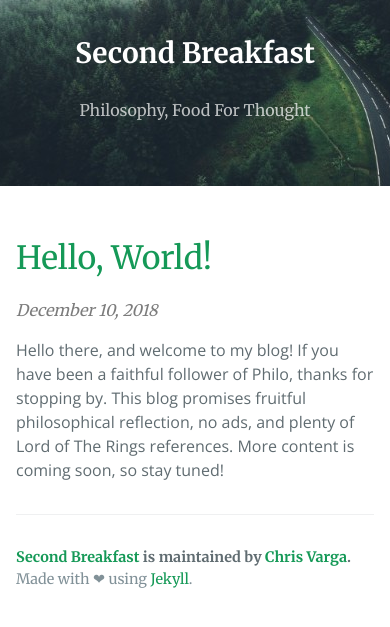
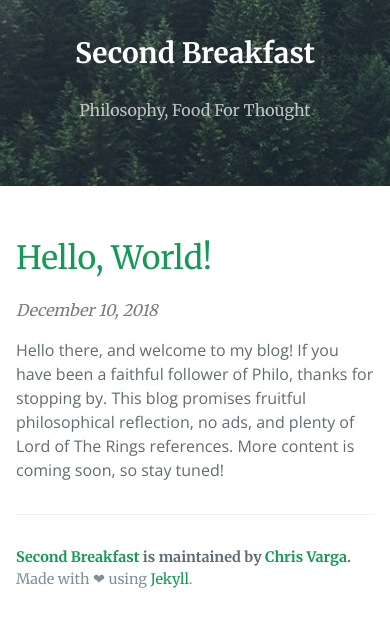
Before and after one commit to second-breakfast/second-breakfast.github.io, a Jekyll site: the page built from index.html, in a window 390 px wide. Shown: the top 627 px of the page. Built offline with Jekyll 4.4.1, drawn with Linux system fonts in a browser that asks for light colours; the list of posts is cut into pages by our own code.

Commit message:
Fix header image on mobile

```diff
--- a/css/cayman.css
+++ b/css/cayman.css
@@ -164,8 +164,7 @@ a:hover { text-decoration: underline; }
 @media screen and (max-width: 42em) { .btn { display: block; width: 100%; padding: 0.75rem; font-size: 0.9rem; }
   .btn + .btn { margin-top: 1rem; margin-left: 0; } }
 
-.page-header { color: #fff; text-align: center; background-color: #283256; background: url(../assets/misty-mobile.jpg) no-repeat bottom; }
-@media (min-width: 450px) { .page-header { background: url(../assets/misty.jpg) no-repeat center; } }
+.page-header { color: #fff; text-align: center; background-color: #283256; background: url(../assets/misty.jpg) no-repeat center; }
 .page-header a { color: #fff; }
 @media screen and (min-width: 64em) { .page-header { padding: 5rem 6rem; } }
 @media screen and (min-width: 42em) and (max-width: 64em) { .page-header { padding: 3rem 4rem; } }
```
Also changed, not shown: assets/misty-mobile.jpg (deleted).
